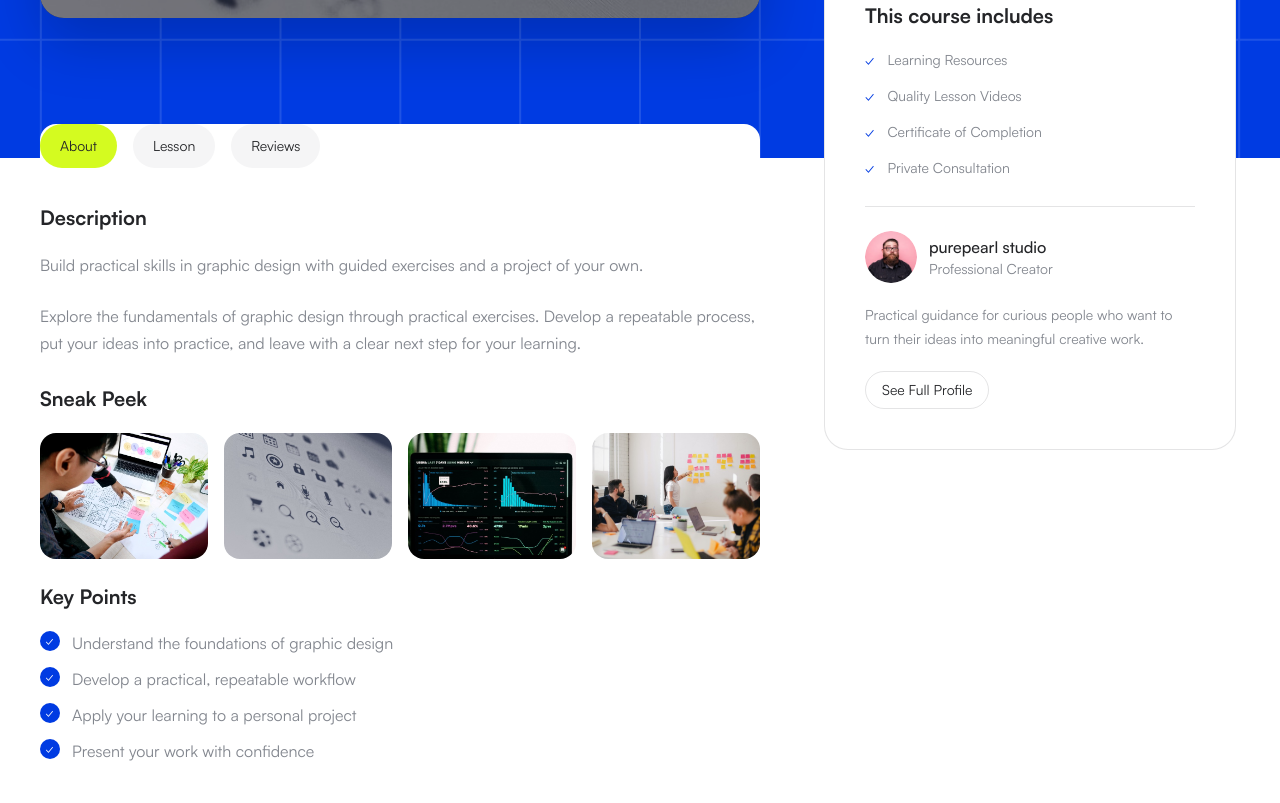
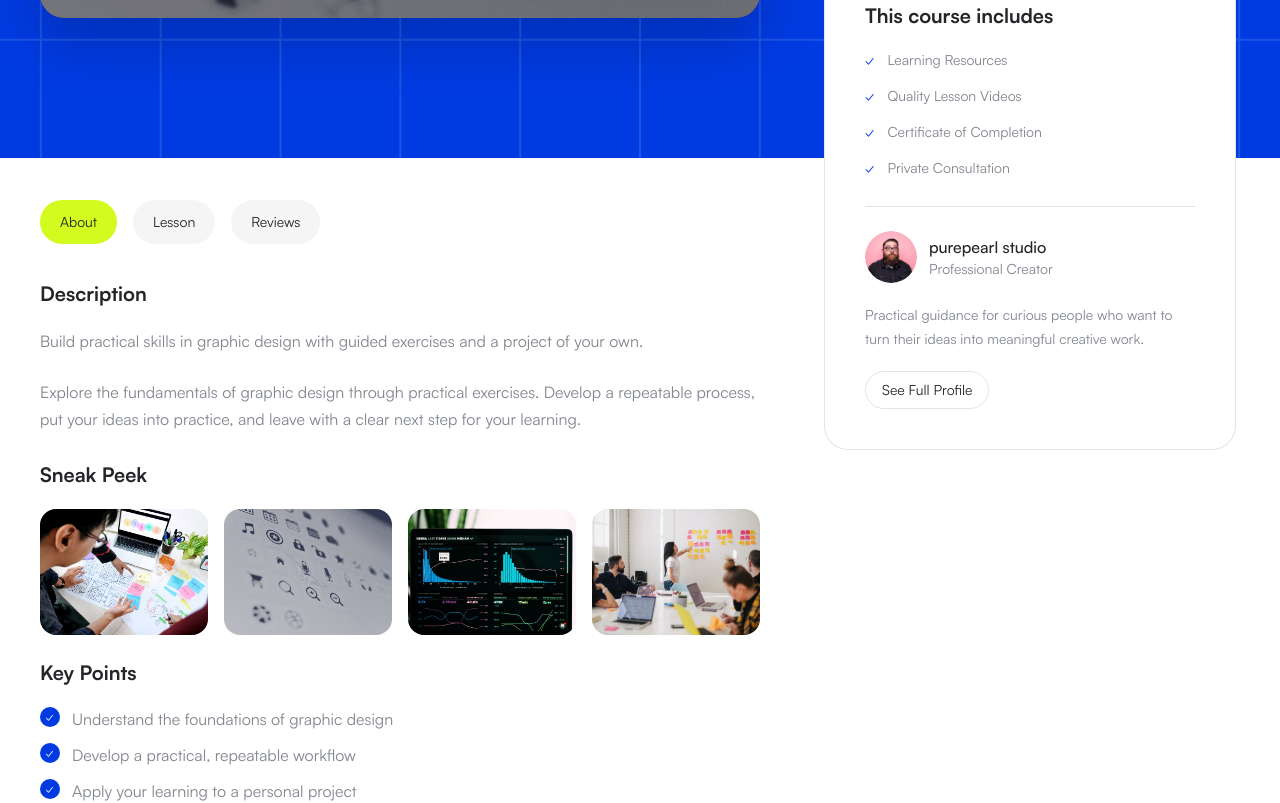
Before and after one commit to Jaber-Riyan/Bytespace, a Next.js app: page /courses/brand-identity in a window 1280 px wide. Shown: the part 800-1603 px from the top of the page. Built offline with nearby package versions, Linux system fonts and the light colour scheme.

Commit message:
feat: adjust margin for course content section in CourseDetail component

```diff
--- a/src/components/course/course-detail.tsx
+++ b/src/components/course/course-detail.tsx
@@ -106,7 +106,7 @@ export function CourseDetail({
           <section
             id="course-content"
             aria-label="Course information"
-            className="min-w-0 scroll-mt-28 rounded-2xl bg-white pt-6 lg:col-start-1 lg:row-start-2 lg:mt-[74px] lg:pt-0"
+            className="min-w-0 scroll-mt-28 rounded-2xl bg-white pt-6 lg:col-start-1 lg:row-start-2 lg:mt-[150px] lg:pt-0"
           >
             <nav
               aria-label="Course information tabs"
```
